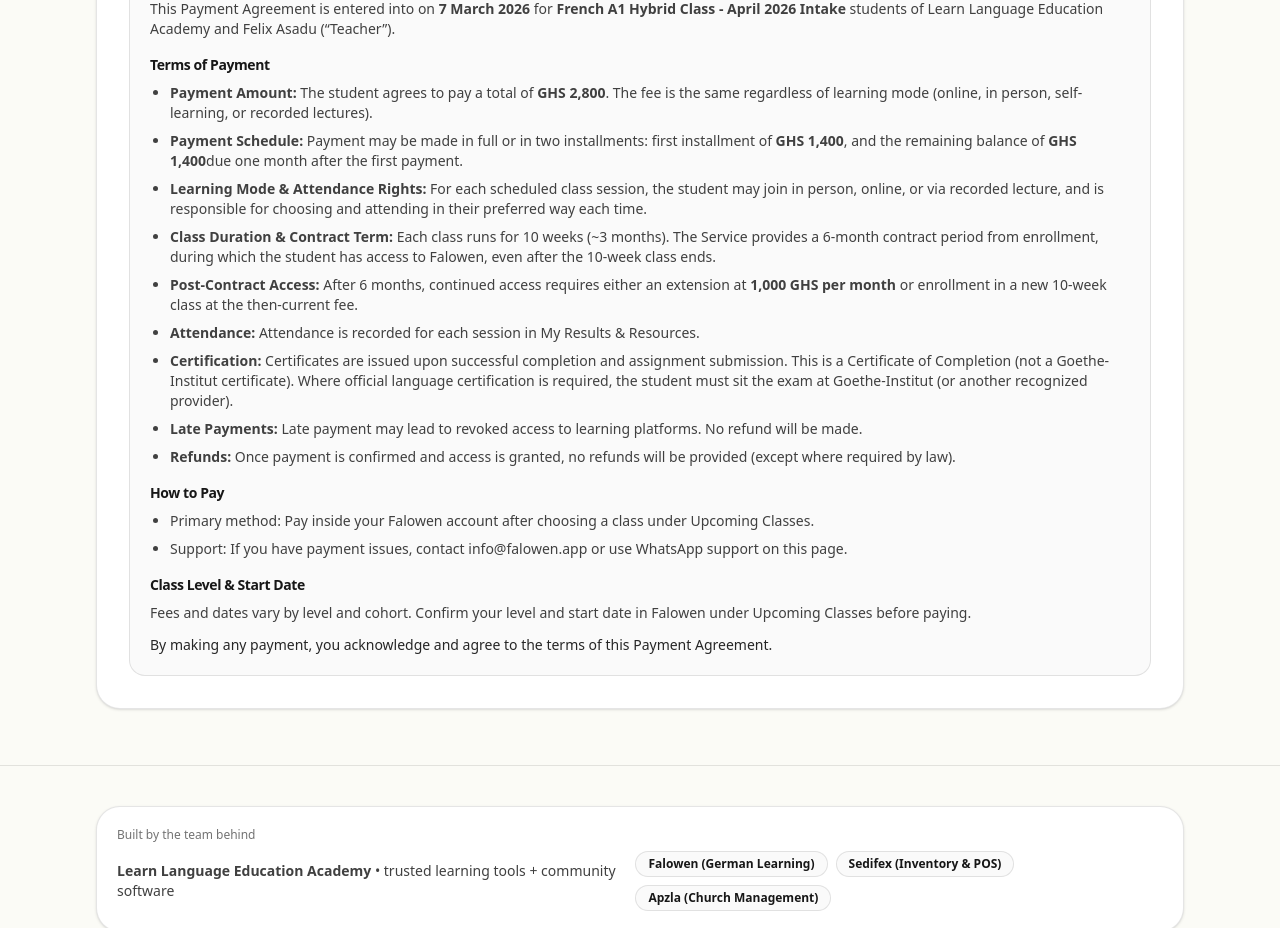
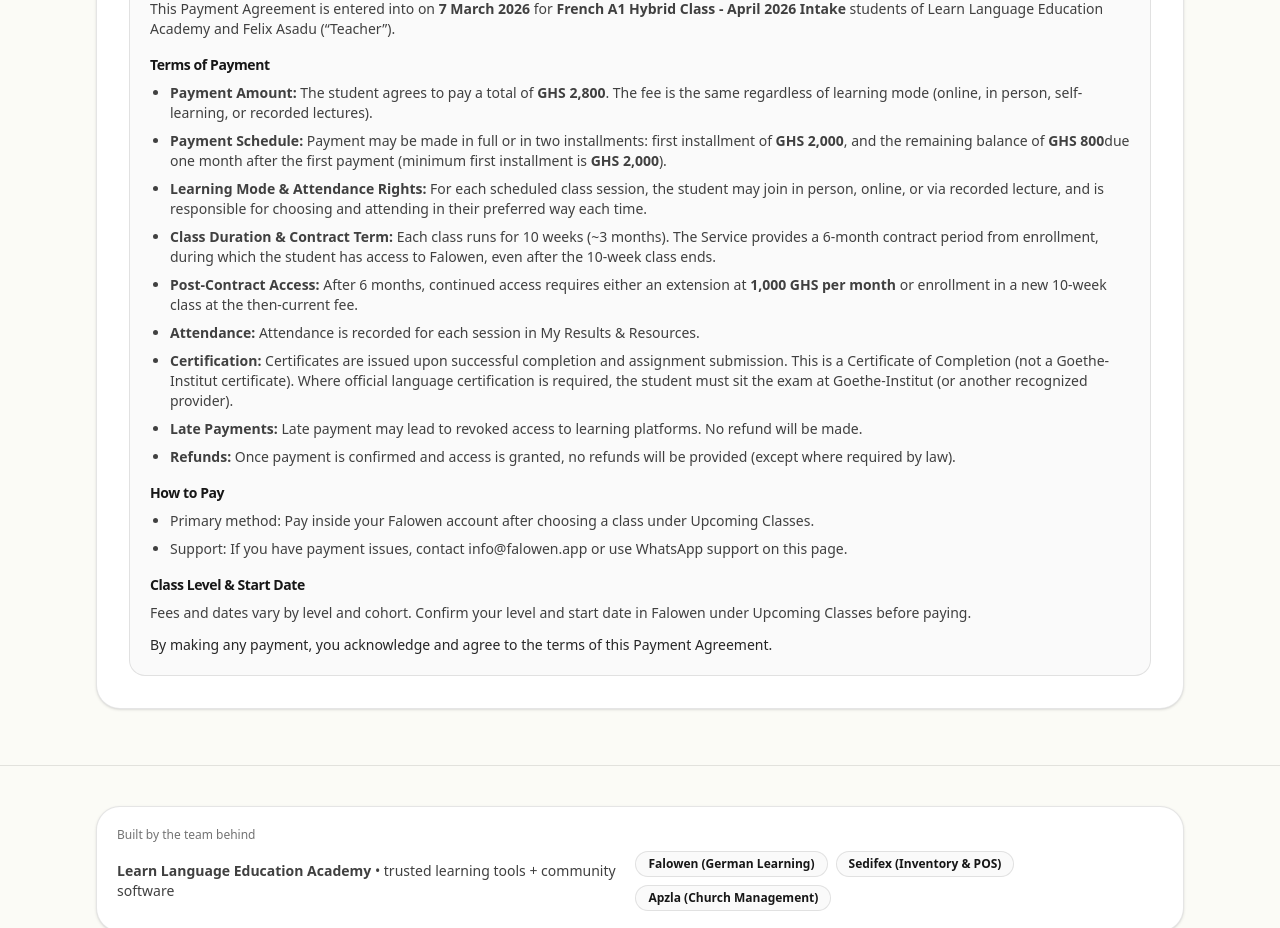
Before and after one commit to learngermanghana/learngermanghana-site, a Next.js app: page /classes/a1-french-accra-2026-04-07 in a window 1280 px wide. Shown: the part 1080-2008 px from the top of the page. Built offline with nearby package versions, Linux system fonts and the light colour scheme.

Commit message:
Update class payment agreement minimum installment to GHS 2000

```diff
--- a/src/app/classes/[classId]/page.tsx
+++ b/src/app/classes/[classId]/page.tsx
@@ -73,7 +73,7 @@ export default async function ClassDetailPage({ params }: Props) {
   const tuition = classInfo.tuitionFee ?? tuitionFeesGHS[classInfo.level];
   const examFee = classInfo.examFee ?? goetheExamFeesGHS[classInfo.level];
   const agreementDate = new Intl.DateTimeFormat("en-GB", { dateStyle: "long" }).format(new Date());
-  const firstInstallment = tuition ? Math.ceil(tuition / 2) : undefined;
+  const firstInstallment = tuition ? Math.min(tuition, Math.max(2000, Math.ceil(tuition / 2))) : undefined;
   const remainingBalance = tuition && firstInstallment ? tuition - firstInstallment : undefined;
   const generatedSchedule = buildClassSchedule(classInfo);
 
@@ -234,7 +234,7 @@ export default async function ClassDetailPage({ params }: Props) {
                 <span className="font-semibold">Payment Schedule:</span> Payment may be made in full or in two installments:
                 first installment of <span className="font-semibold">{firstInstallment ? `GHS ${firstInstallment.toLocaleString("en-GH")}` : "as shown in Falowen"}</span>,
                 and the remaining balance of <span className="font-semibold">{remainingBalance ? `GHS ${remainingBalance.toLocaleString("en-GH")}` : "as shown in Falowen"}</span>
-                due one month after the first payment.
+                due one month after the first payment (minimum first installment is <span className="font-semibold">GHS 2,000</span>).
               </li>
               <li>
                 <span className="font-semibold">Learning Mode &amp; Attendance Rights:</span> For each scheduled class session,
```
